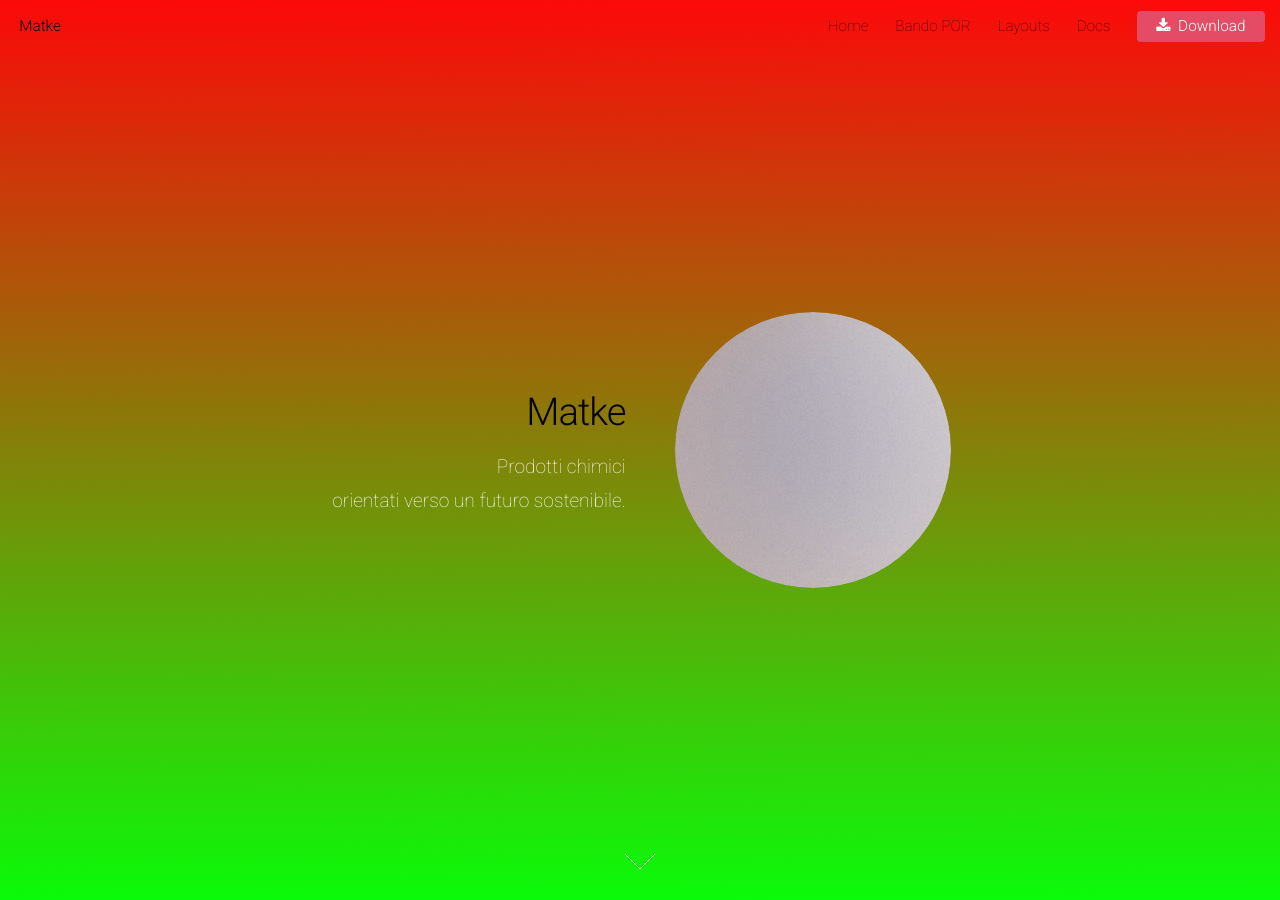
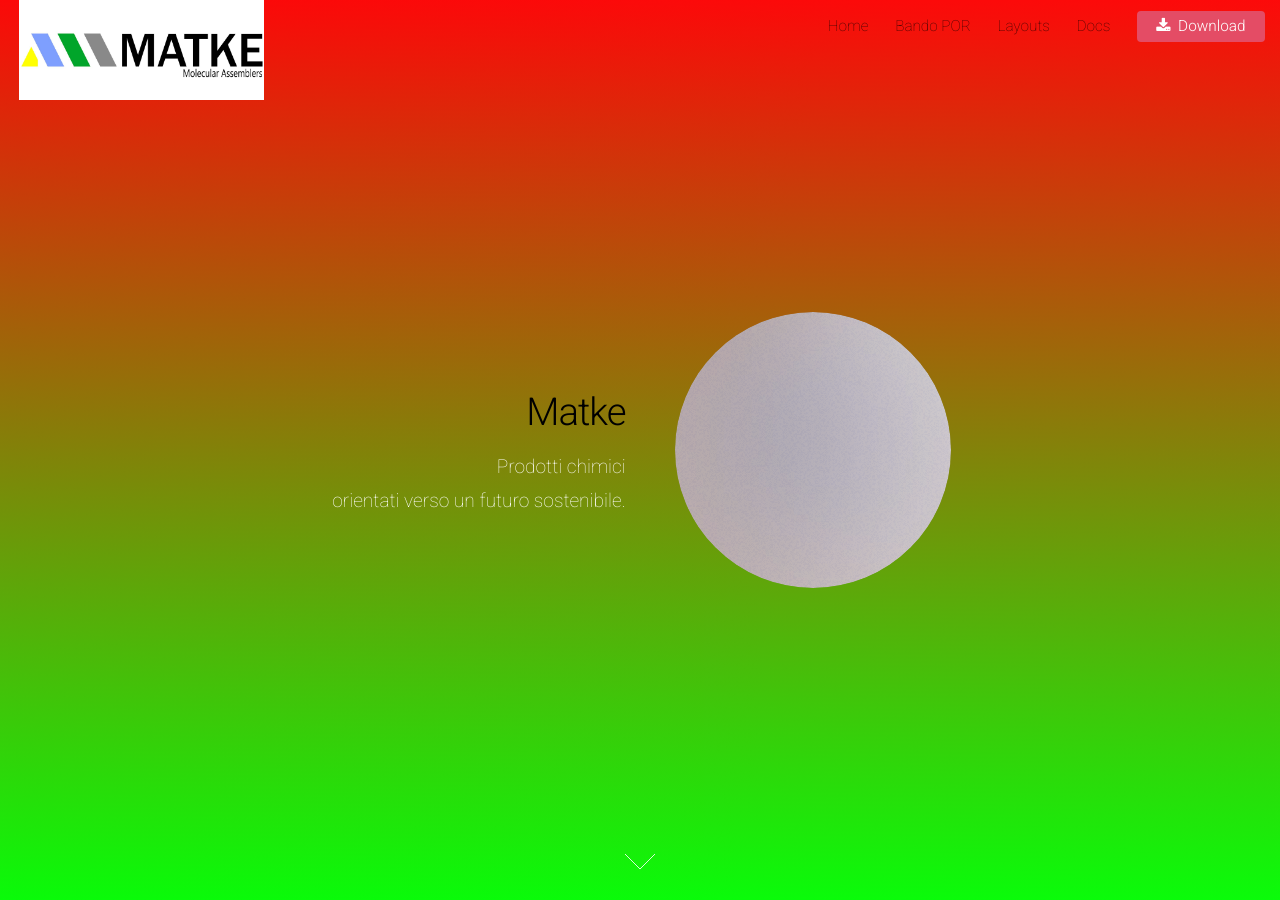
Before and after one commit to okkram88/sito-matke, a Jekyll site: the page built from index.html, in a window 1280 px wide and 900 px high. Built offline with Jekyll 4.4.1, drawn with Linux system fonts in a browser that asks for light colours.

Commit message:
Update header.html

```diff
--- a/_includes/header.html
+++ b/_includes/header.html
@@ -1,6 +1,6 @@
                 <!-- Header -->
 				<header id="header">
-					<h1 id="logo"><a href="{{ site.url }}{{ site.baseurl }}/index.html">Matke</a></h1>
+					<h1 id="logo"><a href="{{ site.url }}{{ site.baseurl }}/index.html"><img border="0" alt="Matke" src="images/matke.jpg" height="100"></a></h1>
 					<nav id="nav">
 						<ul>
 							<li><a href="{{ site.url }}{{ site.baseurl }}/index.html">Home</a></li>
```
